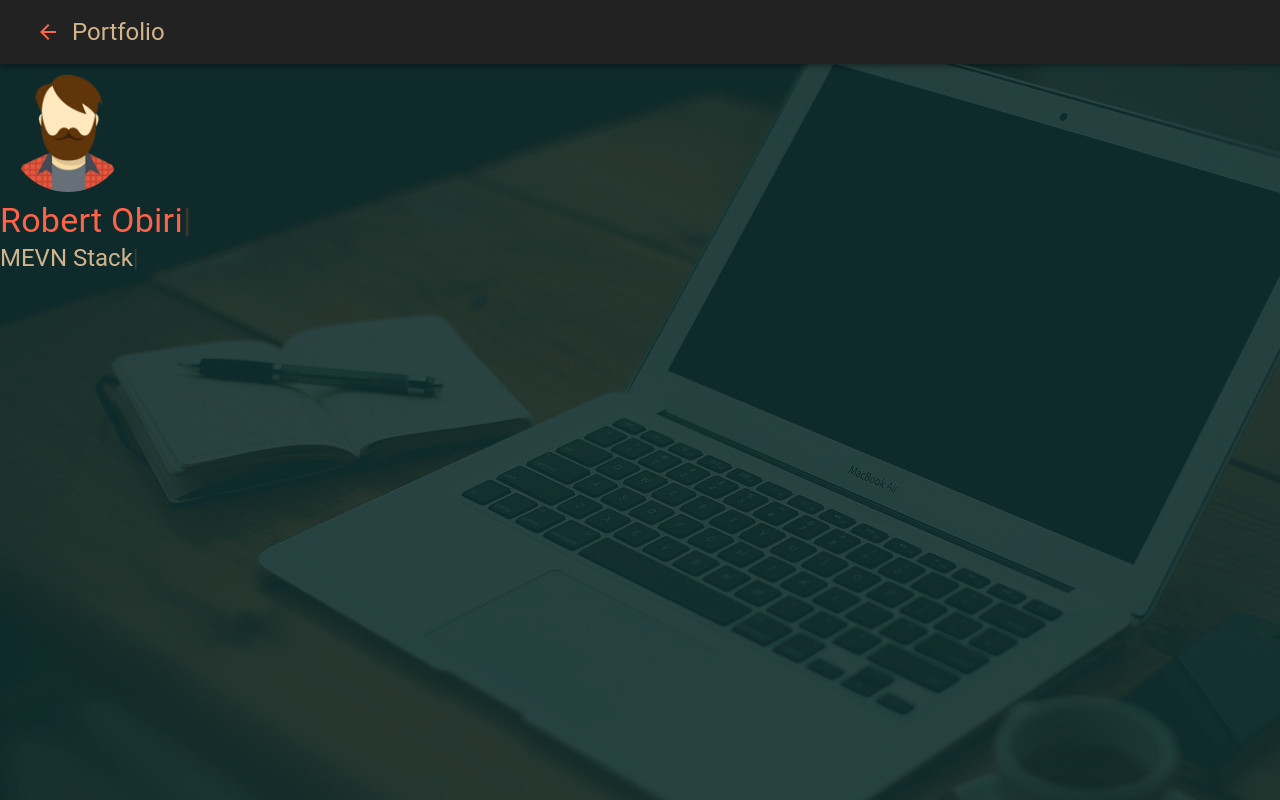
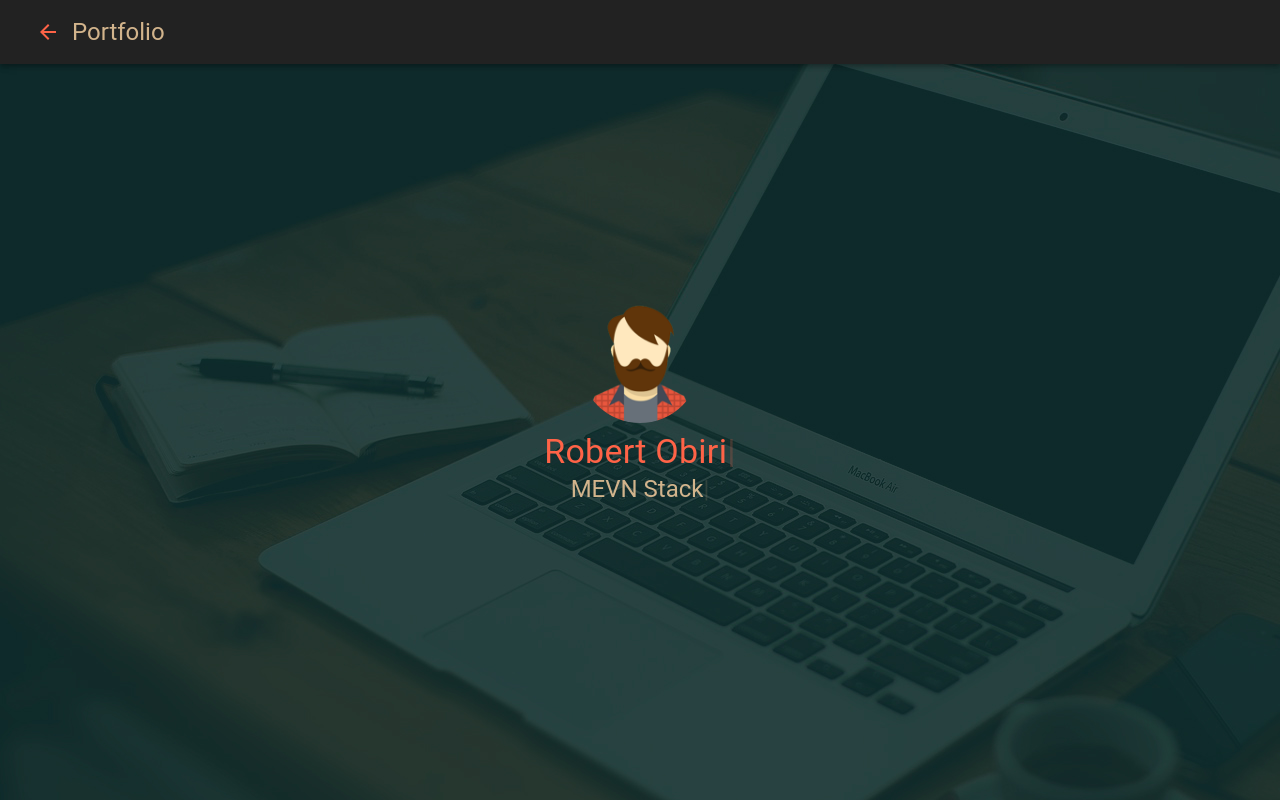
Before and after one commit to robertobirijnr/portfolio-v1, a React (Create React App) app: page / in a window 1280 px wide. Built offline with nearby package versions, Linux system fonts and the light colour scheme.

Commit message:
home style

```diff
--- a/src/pages/Home.js
+++ b/src/pages/Home.js
@@ -16,6 +16,16 @@ const useStyles = makeStyles(theme=>({
     },
     Subtitle:{
         color:"tan",
+        marginButton:"3rem"
+    },
+    root:{
+        position:'absolute',
+        top:'50%',
+        left:'50%',
+        transform:'translate(-50%,-50%)',
+        width:'100vw',
+        textAlign:"center",
+        zIndex:1
     }
 }))
 
@@ -23,8 +33,11 @@ function Home() {
 
     const classes = useStyles()
     return (
-        <Box>
-           <Avatar className={classes.avatar} src={avatar} alt="Robert Obiri Jnr"/>
+        <Box className={classes.root}>
+            <Grid container justify="center">
+            <Avatar className={classes.avatar} src={avatar} alt="Robert Obiri Jnr"/>
+            </Grid>
+
            <Typography variant="h4" className={classes.title}>
                 <Typed strings={["Robert Obiri"]} typeSpeed={40}/>
            </Typography>
```
